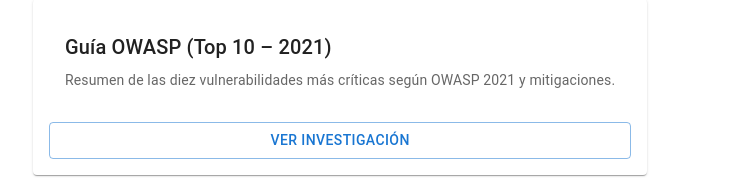
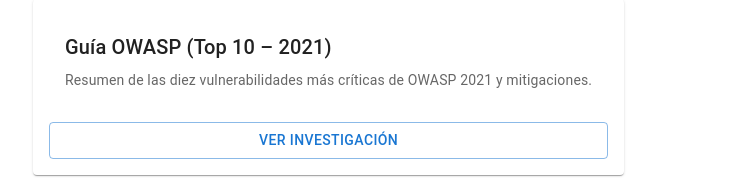
Before and after one commit to ortega0903/portafolio, a Next.js app: page /proyectos in a window 1280 px wide. Shown: the part 326-504 px from the top of the page, without its empty margins (31-772 px from the left). Built offline with nearby package versions, Linux system fonts and the light colour scheme.

Commit message:
Update site

```diff
--- a/src/app/proyectos/page.tsx
+++ b/src/app/proyectos/page.tsx
@@ -5,21 +5,21 @@
 export default function ProyectosPage() {
   const proyectos = [
     {
-      id: 1,
+      id: "p1",
       titulo: "Análisis crítico del aseguramiento de la calidad de software",
       descripcion:
         "Estándares ISO/IEC 25010, ISO/IEC/IEEE 29119 y IEEE 730; comparación de modelos y roles QA.",
       enlace: "/investigaciones/aseguramiento-calidad",
     },
     {
-      id: 2,
+      id: "p2",
       titulo: "Guía OWASP (Top 10 – 2021)",
       descripcion:
-        "Resumen de las diez vulnerabilidades más críticas según OWASP 2021 y mitigaciones.",
+        "Resumen de las diez vulnerabilidades más críticas de OWASP 2021 y mitigaciones.",
       enlace: "/investigaciones/guia-owasp",
     },
     {
-      id: 3,
+      id: "p3",
       titulo: "Planes y casos de prueba",
       descripcion:
         "Cómo elaborar planes y casos de prueba con ejemplos funcionales y criterios de aceptación.",
```
